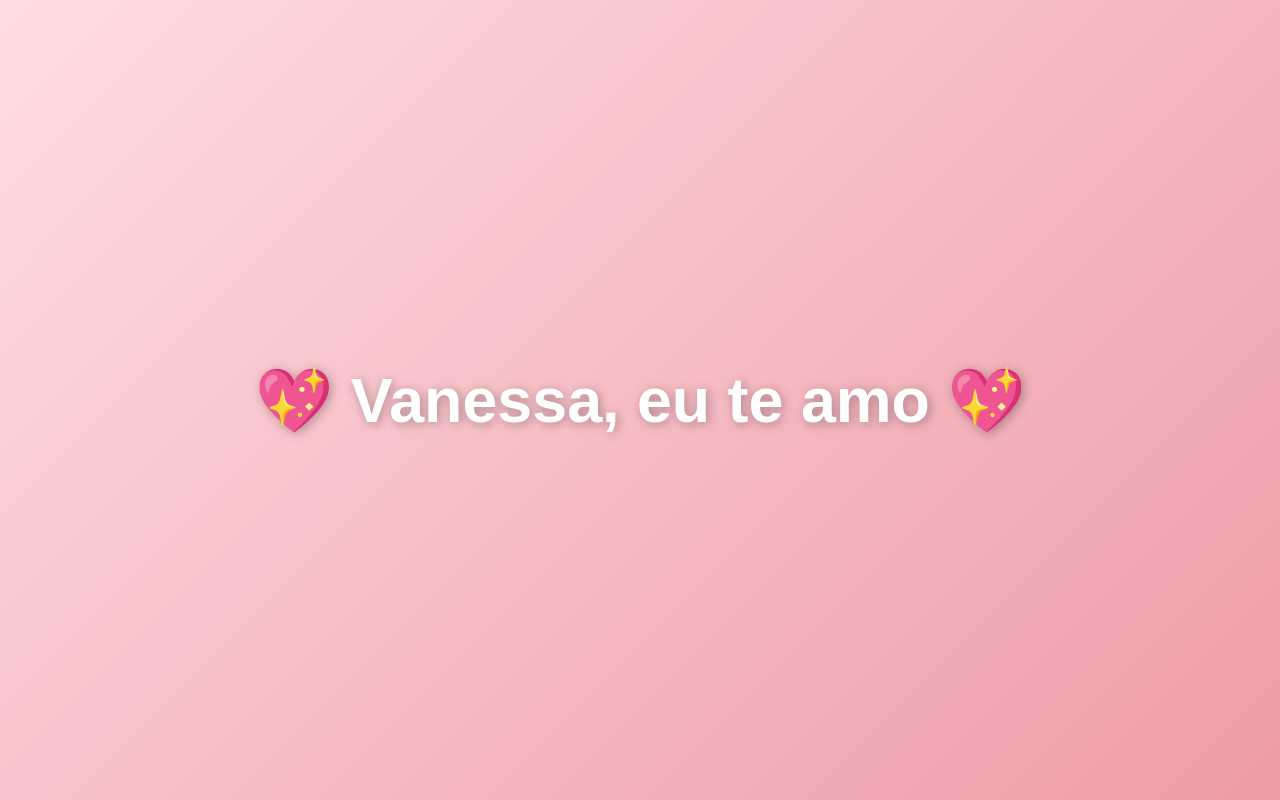
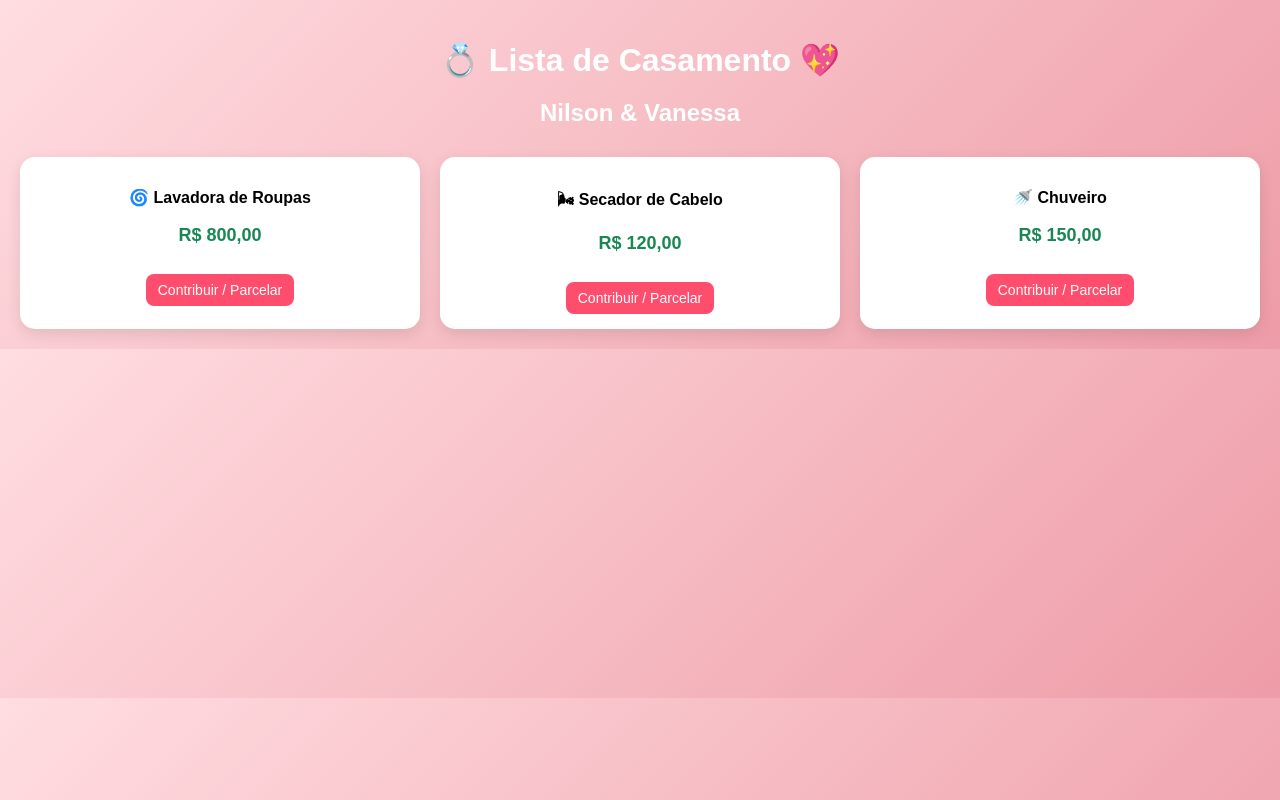
Before and after one commit to nilsonvanessa/NILSONEVANESSA, a plain HTML site: page index.html in a window 1280 px wide. Drawn offline with Linux system fonts and the light colour scheme.

Commit message:
Update wedding list page layout and content

```diff
--- a/index.html
+++ b/index.html
@@ -2,38 +2,100 @@
 <html>
 <head>
 <meta charset="UTF-8">
-  <title>Nilson ❤️ Vanessa</title>
+<title>Lista de Casamento - Nilson & Vanessa</title>
 
 <style>
 body {
+  font-family: Arial, sans-serif;
+  background: linear-gradient(135deg,#ffdde1,#ee9ca7);
   margin: 0;
-      height: 100vh;
-      display: flex;
-      justify-content: center;
-      align-items: center;
-      background: linear-gradient(135deg, #ffdde1, #ee9ca7);
-      font-family: Arial, sans-serif;
+  padding: 20px;
   text-align: center;
 }
 
 h1 {
-      font-size: 60px;
   color: white;
-      text-shadow: 2px 2px 10px rgba(0,0,0,0.3);
-      animation: pulse 1.5s infinite;
+  margin-bottom: 5px;
 }
 
-    @keyframes pulse {
-      0% { transform: scale(1); }
-      50% { transform: scale(1.05); }
-      100% { transform: scale(1); }
+h2 {
+  color: white;
+  margin-bottom: 30px;
+}
+
+.container {
+  display: grid;
+  grid-template-columns: repeat(auto-fit, minmax(220px, 1fr));
+  gap: 20px;
+}
+
+.card {
+  background: white;
+  padding: 15px;
+  border-radius: 15px;
+  box-shadow: 0 5px 15px rgba(0,0,0,0.1);
+}
+
+.card h3 {
+  font-size: 16px;
+}
+
+.price {
+  font-size: 18px;
+  font-weight: bold;
+  color: #198754;
+}
+
+.btn {
+  display: inline-block;
+  margin-top: 10px;
+  padding: 8px 12px;
+  background: #ff4d6d;
+  color: white;
+  text-decoration: none;
+  border-radius: 8px;
+  font-size: 14px;
+}
+
+.btn:hover {
+  background: #d6336c;
 }
 </style>
 </head>
 
 <body>
 
-  <h1>💖 Vanessa, eu te amo 💖</h1>
+<h1>💍 Lista de Casamento 💖</h1>
+<h2>Nilson & Vanessa</h2>
+
+<div class="container">
+
+<!-- MODELO DE PRODUTO -->
+<div class="card">
+  <h3>🌀 Lavadora de Roupas</h3>
+  <p class="price">R$ 800,00</p>
+  <a class="btn" href="COLE_AQUI_LINK_MERCADO_PAGO" target="_blank">
+    Contribuir / Parcelar
+  </a>
+</div>
+
+<div class="card">
+  <h3>🌬 Secador de Cabelo</h3>
+  <p class="price">R$ 120,00</p>
+  <a class="btn" href="COLE_AQUI_LINK_MERCADO_PAGO" target="_blank">
+    Contribuir / Parcelar
+  </a>
+</div>
+
+<div class="card">
+  <h3>🚿 Chuveiro</h3>
+  <p class="price">R$ 150,00</p>
+  <a class="btn" href="COLE_AQUI_LINK_MERCADO_PAGO" target="_blank">
+    Contribuir / Parcelar
+  </a>
+</div>
+
+</div>
 
 </body>
 </html>
```
Lines whose indentation alone changed are shown as unchanged.
